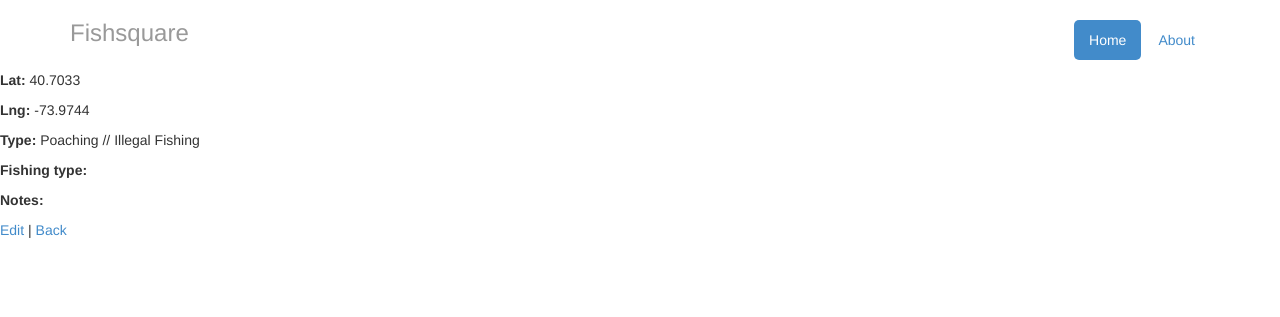
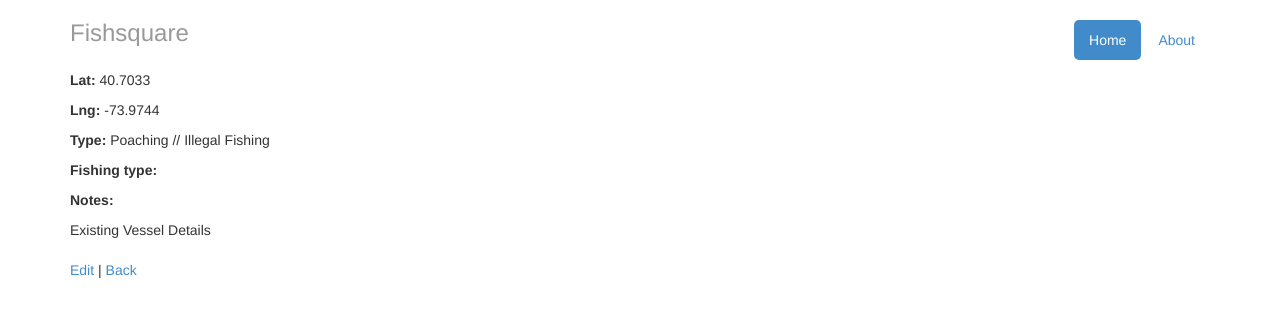
Before and after one commit to yeenow123/fishsquare, a Rails app: page /check_ins/1 in a window 1280 px wide. Shown: the top 317 px of the page. Run offline with Rails 7, Linux system fonts and the light colour scheme; data comes from the database, SQL or seed files in the repository; both versions use the stored data as it was after the commit; tables that the repository leaves empty hold one stand-in row (values such as "Sample post"); parts of the project's set-up code (start-up, migrations or seed data) failed here and were passed over; some libraries are stand-ins or nearby versions.

Commit message:
vessel creation for checkin

```diff
--- a/app/views/check_ins/show.html.erb
+++ b/app/views/check_ins/show.html.erb
@@ -1,3 +1,5 @@
+<div class="container">
+
 <p id="notice"><%= notice %></p>
 
 <p>
@@ -25,5 +27,15 @@
   <%= @check_in.notes %>
 </p>
 
+<% unless @check_in.vessel %>
+  <a href="/check_in/vessel/new/<%=@check_in.id%>">Add Vessel +</a>
+<% else %>
+  Existing Vessel Details
+<% end %>
+
+
+<br><br>
 <%= link_to 'Edit', edit_check_in_path(@check_in) %> |
 <%= link_to 'Back', check_ins_path %>
+
+</div>
--- a/app/views/layouts/application.html.erb
+++ b/app/views/layouts/application.html.erb
@@ -5,6 +5,7 @@
   <%= stylesheet_link_tag    'application', media: 'all', 'data-turbolinks-track' => true %>
   <%= javascript_include_tag 'application', 'data-turbolinks-track' => true %>
   <%= csrf_meta_tags %>
+  <script src="https://maps.googleapis.com/maps/api/js?v=3.exp"></script>
 
   <!-- HTML5 shim and Respond.js IE8 support of HTML5 elements and media queries -->
   <!--[if lt IE 9]>
--- a/config/routes.rb
+++ b/config/routes.rb
@@ -6,6 +6,10 @@ Rails.application.routes.draw do
   resources :vessels
 
   resources :catches
+
+  # routes dealing with vessels
+  match '/check_in/vessel/new/:check_in_id', to: 'vessels#new', via: 'get'
+  match '/check_in/vessel/edit/:id/:check_in_id', to: 'vessels#edit', via: 'get'
 
   # The priority is based upon order of creation: first created -> highest priority.
   # See how all your routes lay out with "rake routes".
```
Also changed, not shown: app/views/check_ins/_form.html.erb (+10 -2 lines), db/development.sqlite3, 1 other file.
